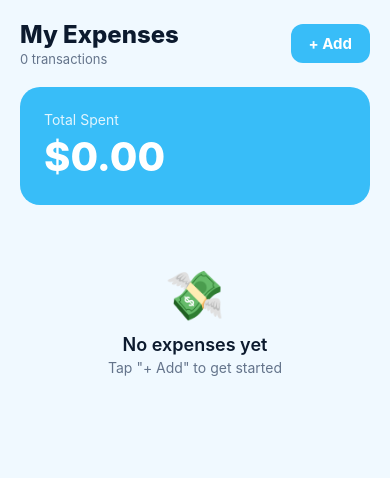
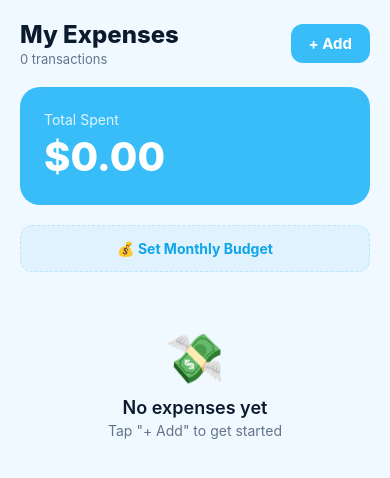
Before and after one commit to JhoniArguetaLemus/expense_tracker, a React Native app: screen / in a window 390 px wide. Shown: the top 478 px of the page. Built offline with nearby package versions, Linux system fonts and the light colour scheme.

Commit message:
Monthly budget limits

```diff
--- /dev/null
+++ b/src/components/BudgetCard.tsx
@@ -0,0 +1,207 @@
+import React, { useState, useEffect } from 'react';
+import {
+  View, Text, StyleSheet, TouchableOpacity,
+  TextInput, Alert, Modal, KeyboardAvoidingView, Platform,
+} from 'react-native';
+import { useBudget } from '../hooks/useBudget';
+
+interface Props {
+  total: number; // total spent this month
+}
+
+export function BudgetCard({ total }: Props) {
+  const { budget, setBudget, clearBudget } = useBudget();
+  const [modalVisible, setModalVisible] = useState(false);
+  const [inputValue, setInputValue] = useState('');
+
+  const percentage = budget ? Math.min((total / budget) * 100, 100) : 0;
+  const remaining = budget ? budget - total : 0;
+  const isWarning = percentage >= 80 && percentage < 100;
+  const isOver = percentage >= 100;
+
+  const barColor = isOver ? '#EF4444' : isWarning ? '#F59E0B' : '#38BDF8';
+
+  useEffect(() => {
+    if (isWarning && budget) {
+      Alert.alert(
+        '⚠️ Budget Warning',
+        `You've used ${percentage.toFixed(0)}% of your monthly budget.`,
+        [{ text: 'OK' }]
+      );
+    }
+  }, [isWarning]);
+
+  const handleSave = () => {
+    const parsed = parseFloat(inputValue);
+    if (isNaN(parsed) || parsed <= 0) {
+      Alert.alert('Invalid amount', 'Please enter a valid budget.');
+      return;
+    }
+    setBudget(parsed);
+    setModalVisible(false);
+    setInputValue('');
+  };
+
+  if (!budget) {
+    return (
+      <>
+        <TouchableOpacity style={styles.setBtn} onPress={() => setModalVisible(true)}>
+          <Text style={styles.setBtnText}>💰 Set Monthly Budget</Text>
+        </TouchableOpacity>
+        <BudgetModal
+          visible={modalVisible}
+          value={inputValue}
+          onChange={setInputValue}
+          onSave={handleSave}
+          onClose={() => setModalVisible(false)}
+        />
+      </>
+    );
+  }
+
+  return (
+    <>
+      <View style={[styles.card, isOver && styles.cardOver]}>
+        <View style={styles.row}>
+          <Text style={styles.label}>Monthly Budget</Text>
+          <View style={styles.actions}>
+            <TouchableOpacity onPress={() => setModalVisible(true)}>
+              <Text style={styles.editText}>Edit</Text>
+            </TouchableOpacity>
+            <TouchableOpacity onPress={clearBudget}>
+              <Text style={styles.clearText}>Clear</Text>
+            </TouchableOpacity>
+          </View>
+        </View>
+
+        <View style={styles.amounts}>
+          <View>
+            <Text style={styles.spentLabel}>Spent</Text>
+            <Text style={[styles.spentAmount, { color: barColor }]}>${total.toFixed(2)}</Text>
+          </View>
+          <View style={{ alignItems: 'flex-end' }}>
+            <Text style={styles.spentLabel}>{isOver ? 'Over by' : 'Remaining'}</Text>
+            <Text style={[styles.spentAmount, { color: isOver ? '#EF4444' : '#22C55E' }]}>
+              ${Math.abs(remaining).toFixed(2)}
+            </Text>
+          </View>
+        </View>
+
+        {/* Progress bar */}
+        <View style={styles.barBg}>
+          <View style={[styles.bar, { width: `${percentage}%` as `${number}%`, backgroundColor: barColor }]} />
+        </View>
+
+        <View style={styles.row}>
+          <Text style={styles.percentText}>{percentage.toFixed(0)}% used</Text>
+          <Text style={styles.budgetTotal}>of ${budget.toFixed(2)}</Text>
+        </View>
+      </View>
+
+      <BudgetModal
+        visible={modalVisible}
+        value={inputValue}
+        onChange={setInputValue}
+        onSave={handleSave}
+        onClose={() => setModalVisible(false)}
+      />
+    </>
+  );
+}
+
+function BudgetModal({ visible, value, onChange, onSave, onClose }: {
+  visible: boolean;
+  value: string;
+  onChange: (v: string) => void;
+  onSave: () => void;
+  onClose: () => void;
+}) {
+  return (
+    <Modal visible={visible} transparent animationType="fade">
+      <KeyboardAvoidingView
+        behavior={Platform.OS === 'ios' ? 'padding' : 'height'}
+        style={styles.overlay}
+      >
+        <View style={styles.modal}>
+          <Text style={styles.modalTitle}>Set Monthly Budget</Text>
+          <Text style={styles.modalSubtitle}>Enter your spending limit for this month</Text>
+          <TextInput
+            style={styles.input}
+            placeholder="e.g. 500.00"
+            placeholderTextColor="#94A3B8"
+            keyboardType="decimal-pad"
+            value={value}
+            onChangeText={onChange}
+            autoFocus
+          />
+          <View style={styles.modalBtns}>
+            <TouchableOpacity style={styles.cancelBtn} onPress={onClose}>
+              <Text style={styles.cancelText}>Cancel</Text>
+            </TouchableOpacity>
+            <TouchableOpacity style={styles.saveBtn} onPress={onSave}>
+              <Text style={styles.saveText}>Save</Text>
+            </TouchableOpacity>
+          </View>
+        </View>
+      </KeyboardAvoidingView>
+    </Modal>
+  );
+}
+
+const styles = StyleSheet.create({
+  setBtn: {
+    backgroundColor: '#E0F2FE',
+    borderRadius: 12,
+    padding: 14,
+    alignItems: 'center',
+    marginBottom: 16,
+    borderWidth: 1.5,
+    borderColor: '#BAE6FD',
+    borderStyle: 'dashed',
+  },
+  setBtnText: { color: '#0EA5E9', fontWeight: '700', fontSize: 14 },
+  card: {
+    backgroundColor: '#FFFFFF',
+    borderRadius: 16,
+    padding: 16,
+    marginBottom: 16,
+    shadowColor: '#38BDF8',
+    shadowOffset: { width: 0, height: 2 },
+    shadowOpacity: 0.08,
+    shadowRadius: 6,
+    elevation: 2,
+  },
+  cardOver: { borderWidth: 1.5, borderColor: '#FCA5A5' },
+  row:    { flexDirection: 'row', justifyContent: 'space-between', alignItems: 'center', marginBottom: 10 },
+  label:  { color: '#0C1A2E', fontSize: 15, fontWeight: '700' },
+  actions:{ flexDirection: 'row', gap: 12 },
+  editText:  { color: '#38BDF8', fontSize: 13, fontWeight: '600' },
+  clearText: { color: '#EF4444', fontSize: 13, fontWeight: '600' },
+  amounts:   { flexDirection: 'row', justifyContent: 'space-between', marginBottom: 12 },
+  spentLabel:  { color: '#94A3B8', fontSize: 11, marginBottom: 2 },
+  spentAmount: { fontSize: 20, fontWeight: '800' },
+  barBg: { backgroundColor: '#E0F2FE', borderRadius: 6, height: 10, overflow: 'hidden', marginBottom: 8 },
+  bar:   { height: 10, borderRadius: 6 },
+  percentText: { color: '#64748B', fontSize: 12 },
+  budgetTotal: { color: '#94A3B8', fontSize: 12 },
+  // Modal
+  overlay: { flex: 1, backgroundColor: 'rgba(0,0,0,0.3)', justifyContent: 'center', padding: 24 },
+  modal:   { backgroundColor: '#fff', borderRadius: 20, padding: 24 },
+  modalTitle:    { color: '#0C1A2E', fontSize: 20, fontWeight: '800', marginBottom: 6 },
+  modalSubtitle: { color: '#64748B', fontSize: 14, marginBottom: 20 },
+  input: {
+    backgroundColor: '#F0F9FF',
+    borderRadius: 12,
+    padding: 14,
+    color: '#0C1A2E',
+    fontSize: 18,
+    borderWidth: 1.5,
+    borderColor: '#BAE6FD',
+    marginBottom: 20,
+  },
+  modalBtns:  { flexDirection: 'row', gap: 12 },
+  cancelBtn:  { flex: 1, backgroundColor: '#F1F5F9', borderRadius: 12, padding: 14, alignItems: 'center' },
+  cancelText: { color: '#64748B', fontWeight: '700' },
+  saveBtn:    { flex: 1, backgroundColor: '#38BDF8', borderRadius: 12, padding: 14, alignItems: 'center' },
+  saveText:   { color: '#fff', fontWeight: '700' },
+});
--- /dev/null
+++ b/src/hooks/useBudget.ts
@@ -0,0 +1,34 @@
+import { useState, useEffect } from 'react';
+import AsyncStorage from '@react-native-async-storage/async-storage';
+
+const BUDGET_KEY = '@monthly_budget';
+
+export function useBudget() {
+  const [budget, setBudgetState] = useState<number | null>(null);
+  const [loading, setLoading] = useState(true);
+
+  useEffect(() => {
+    (async () => {
+      try {
+        const stored = await AsyncStorage.getItem(BUDGET_KEY);
+        if (stored) setBudgetState(parseFloat(stored));
+      } catch (e) {
+        console.error('Failed to load budget', e);
+      } finally {
+        setLoading(false);
+      }
+    })();
+  }, []);
+
+  const setBudget = async (amount: number) => {
+    setBudgetState(amount);
+    await AsyncStorage.setItem(BUDGET_KEY, amount.toString());
+  };
+
+  const clearBudget = async () => {
+    setBudgetState(null);
+    await AsyncStorage.removeItem(BUDGET_KEY);
+  };
+
+  return { budget, loading, setBudget, clearBudget };
+}
--- a/src/screens/HomeScreen.tsx
+++ b/src/screens/HomeScreen.tsx
@@ -6,6 +6,7 @@ import {
 import { Expense } from '../types';
 import { ExpenseCard } from '../components/ExpenseCard';
 import { CategorySummary } from '../components/CategorySummary';
+import { BudgetCard } from '../components/BudgetCard';
 
 interface Props {
   onAddPress: () => void;
@@ -48,7 +49,12 @@ export function HomeScreen({ onAddPress, expenses, loading, deleteExpense, total
         data={expenses}
         keyExtractor={item => item.id}
         contentContainerStyle={styles.list}
-        ListHeaderComponent={<CategorySummary expenses={expenses} />}
+        ListHeaderComponent={
+          <>
+            <BudgetCard total={total} />
+            <CategorySummary expenses={expenses} />
+          </>
+        }
         ListEmptyComponent={
           <View style={styles.empty}>
             <Text style={styles.emptyEmoji}>💸</Text>
```
